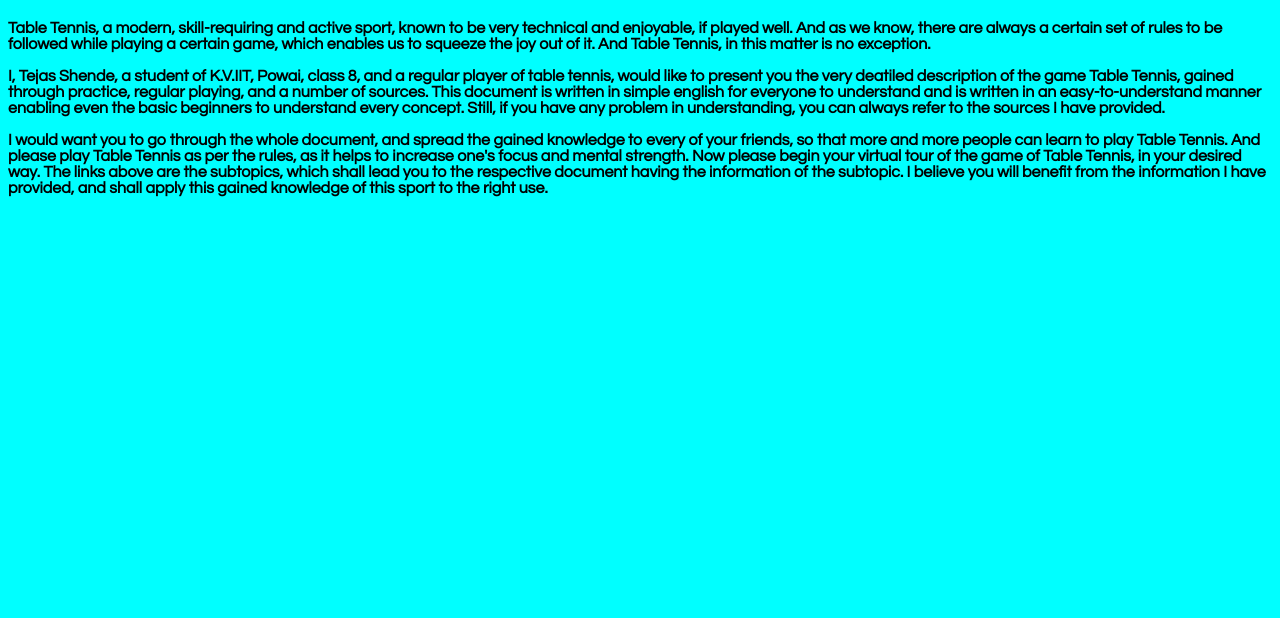
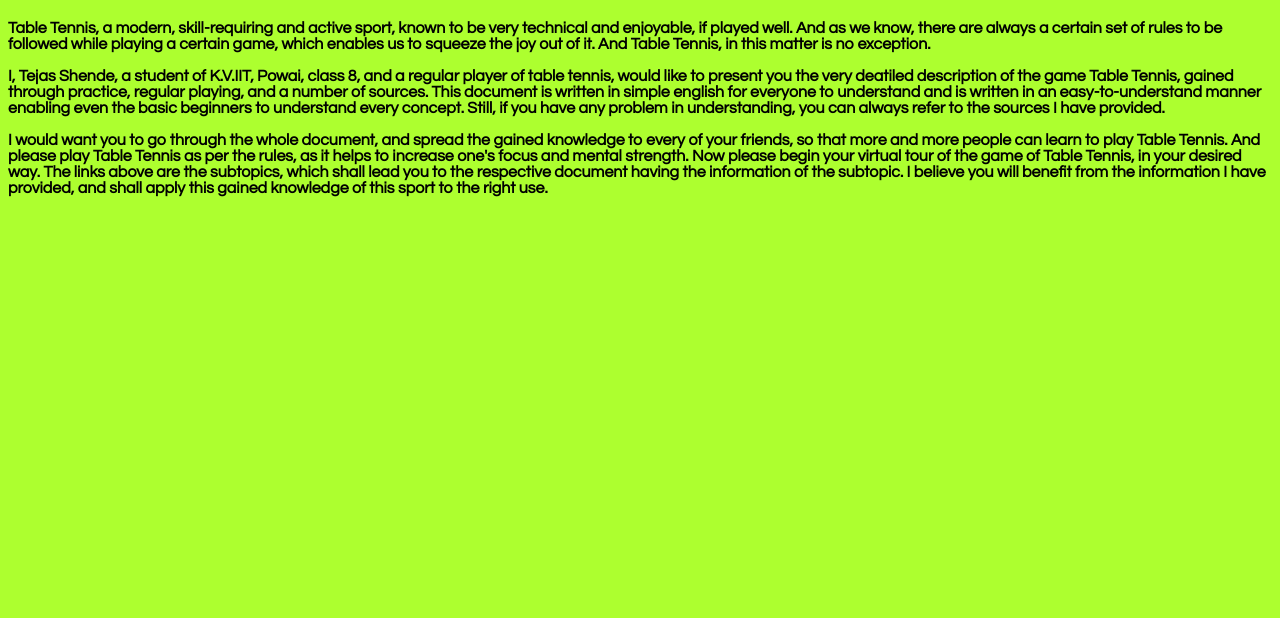
Before and after one commit to TejasT10/tejtt.github.io, a plain HTML site: page index.html in a window 1280 px wide. Shown: the part 182-800 px from the top of the page. Drawn offline with Linux system fonts and the light colour scheme.

Commit message:
Update index.html

```diff
--- a/index.html
+++ b/index.html
@@ -3,7 +3,7 @@
   <title>Index</title>
   <style>
    p {font-family: Century Gothic;}
-   body {background-color: Cyan;}
+   body {background-color: GreenYellow;}
    td {text-align: center;}
    h1 {font-family: Algerian; font-size: 30; color: White; background-color: Blue;}
    h3 {font-family: Aharoni; font-size:35; color: Navy;}
```
